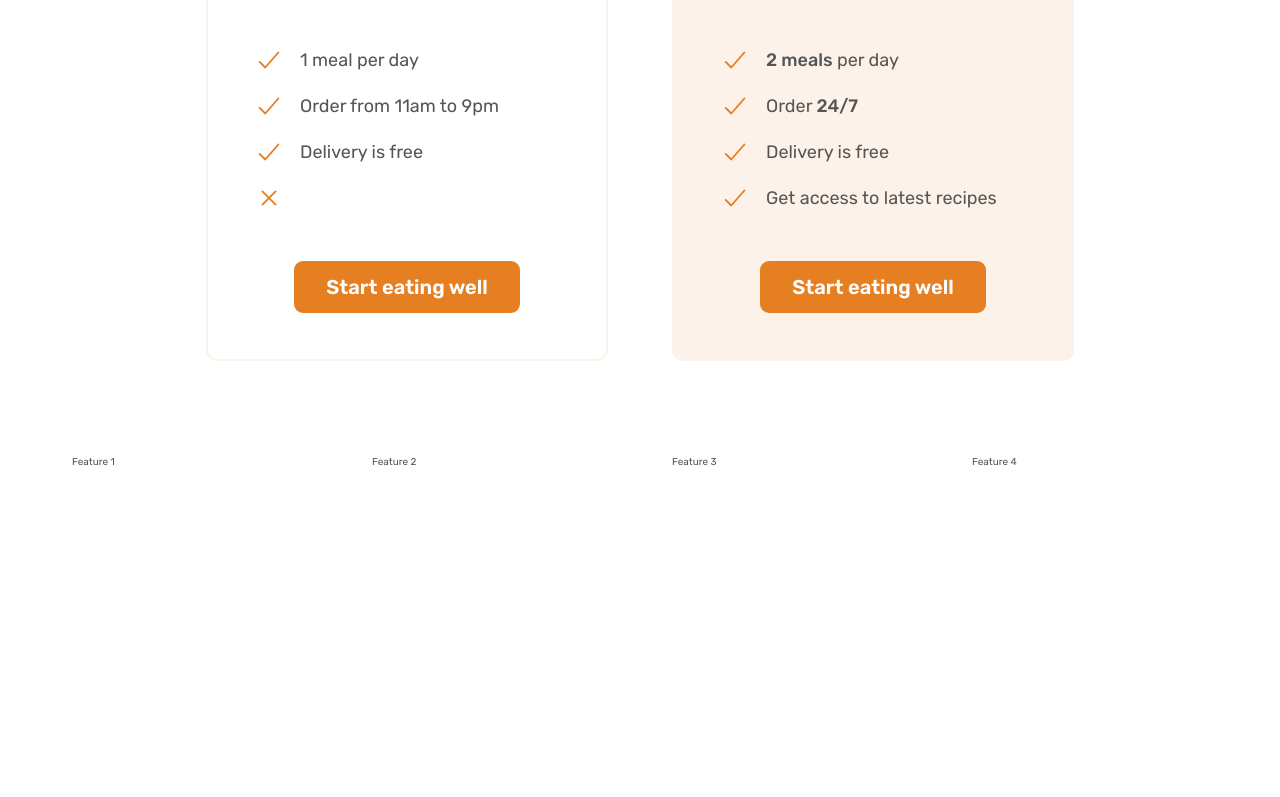
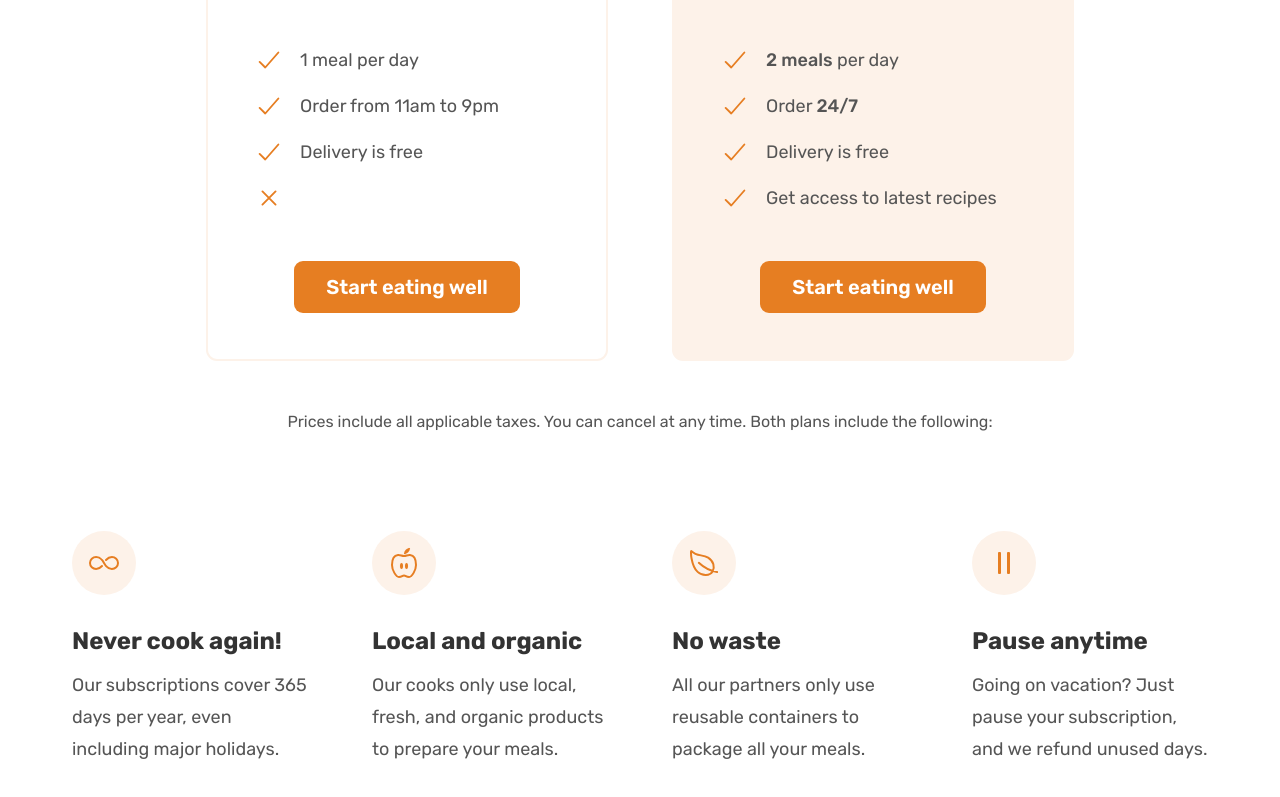
Before and after one commit to ccandel23/omnifood-project, a plain HTML site: page index.html in a window 1280 px wide. Shown: the part 5094-5891 px from the top of the page. Before the commit the page ends 5657 px from the top, so only its background shows below. Drawn offline with nearby package versions, Linux system fonts and the light colour scheme.

Commit message:
Add the features to index.html, and style them with the approppriate css properties in style.css. Use of a helper class to decrease the default margin-bottom set in the grid class.

```diff
--- a/css/style.css
+++ b/css/style.css
@@ -444,3 +444,31 @@
   text-align: center;
   margin-top: 4.8rem;
 }
+
+.plan-details {
+  font-size: 1.6rem;
+  line-height: 1.6;
+  text-align: center;
+}
+
+.feature-icon {
+  color: #e67e22;
+  height: 3.2rem;
+  width: 3.2rem;
+  background-color: #fdf2e9;
+  margin-bottom: 3.2rem;
+  padding: 1.6rem;
+  border-radius: 50%;
+}
+
+.feature-title {
+  font-size: 2.4rem;
+  color: #333;
+  font-weight: 700;
+  margin-bottom: 1.6rem;
+}
+
+.feature-text {
+  font-size: 1.8rem;
+  line-height: 1.8;
+}
--- a/index.html
+++ b/index.html
@@ -317,7 +317,7 @@
                     Eating well without breaking the bank
                 </h2>
             </div>
-            <div class="container grid grid--2-cols">
+            <div class="container grid grid--2-cols margin-bottom-md">
                 <div class="pricing-plan pricing-plan--starter">
                     <header class="plan-header">
                         <p class="plan-name">Starter</p>
@@ -374,11 +374,35 @@
                     </div>
                 </div>
             </div>
+            <div class="container grid">
+                <aside class="plan-details">
+                    Prices include all applicable taxes. You can cancel at any time. Both plans include the following:
+                </aside>
+            </div>
             <div class="container grid grid--4-cols">
-                <div class="feature">Feature 1</div>
-                <div class="feature">Feature 2</div>
-                <div class="feature">Feature 3</div>
-                <div class="feature">Feature 4</div>
+                <div class="feature">
+                    <ion-icon class="feature-icon" name="infinite-outline"></ion-icon>
+                    <p class="feature-title">Never cook again!</p>
+                    <p class="feature-text">Our subscriptions cover 365 days per year, even including major
+                        holidays.</p>
+                </div>
+                <div class="feature">
+                    <ion-icon class="feature-icon" name="nutrition-outline"></ion-icon>
+                    <p class="feature-title">Local and organic</p>
+                    <p class="feature-text">Our cooks only use local, fresh, and organic products to prepare your meals.
+                    </p>
+                </div>
+                <div class="feature">
+                    <ion-icon class="feature-icon" name="leaf-outline"></ion-icon>
+                    <p class="feature-title">No waste</p>
+                    <p class="feature-text">All our partners only use reusable containers to package all your meals.</p>
+                </div>
+                <div class="feature">
+                    <ion-icon class="feature-icon" name="pause-outline"></ion-icon>
+                    <p class="feature-title">Pause anytime</p>
+                    <p class="feature-text">Going on vacation? Just pause your subscription, and we refund unused days.
+                    </p>
+                </div>
         </section>
     </main>
     <script type="module" src="https://unpkg.com/ionicons@7.1.0/dist/ionicons/ionicons.esm.js"></script>
```
Also changed, not shown: css/general.css (indentation only). Lines whose indentation alone changed are shown as unchanged.
